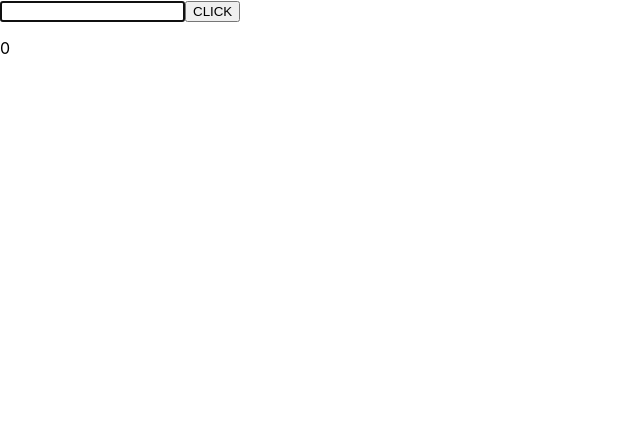
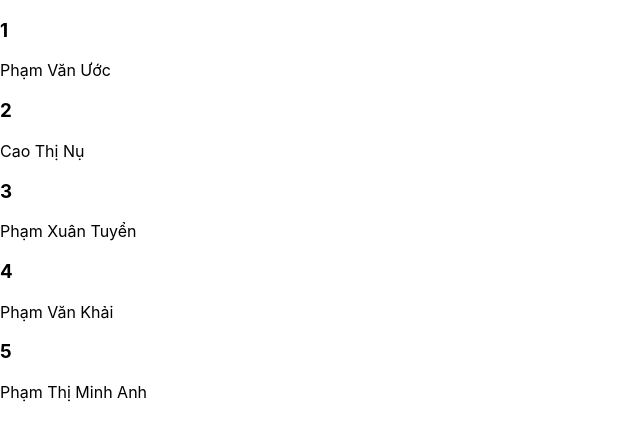
Before and after one commit to tuyen10a6/Learn-React, a React (Create React App) app: page / in a window 1280 px wide. Shown: the top 440 px of the page, without its empty margins (0-640 px from the left). Built offline with nearby package versions, Linux system fonts and the light colour scheme.

Commit message:
example react.memo

```diff
--- a/src/App.js
+++ b/src/App.js
@@ -1,30 +1,47 @@
-import React, {useEffect, useRef, useState} from 'react';
+import React, {useEffect, useState} from 'react';
+
+
+const Post = ({post}) => {
+    console.log('Rendering Post ID:', post.id, 'name:', post.name)
+    return (
+        <div className={'post'}>
+            <h3> {post.id}</h3>
+            <p> {post.name}</p>
+        </div>
+    )
+}
+
+const Memo = React.memo(Post);
+
+const Posts = ({posts}) => {
+
+    return (
+        <div>
+            {posts.map(item => (
+                <Memo key={item.id} post={item}/>
+            ))}
+        </div>
+    )
+}
 
 function App() {
-    const [count, setCount] = useState(0);
-    const countRef = useRef(0);
-    const ref = useRef(null);
-    const object = {
-        current: 0
-    }
+    const [posts, setPosts] = useState([
+        {id: 1, name: 'Phạm Văn Ước'},
+        {id: 2, name: 'Cao Thị Nụ'},
+        {id: 3, name: 'Phạm Xuân Tuyển'},
+        {id: 4, name: 'Phạm Văn Khải'}
+    ])
 
     useEffect(() => {
-        ref.current.focus();
+        setTimeout(() => {
+            setPosts(prevPosts => [
+                ...prevPosts, {id: 5, name: 'Phạm Thị Minh Anh'}
+            ])
+        }, 2000)
     }, []);
-
-
-    const handleClick = () => {
-        setCount(prev => prev + 1);
-        countRef.current = countRef.current + 1;
-        object.current = object.current + 1;
-    }
-    console.log(ref)
-
-    console.log('count:' + count, 'countRef: ' + countRef.current, 'object.current:' + object.current);
-    return (<div>
-            <input type="text" ref={ref}/>
-            <button onClick={handleClick}>CLICK</button>
-            <p>{countRef.current}</p>
+    return (
+        <div>
+            <Posts posts={posts}/>
         </div>
     )
 }
```
